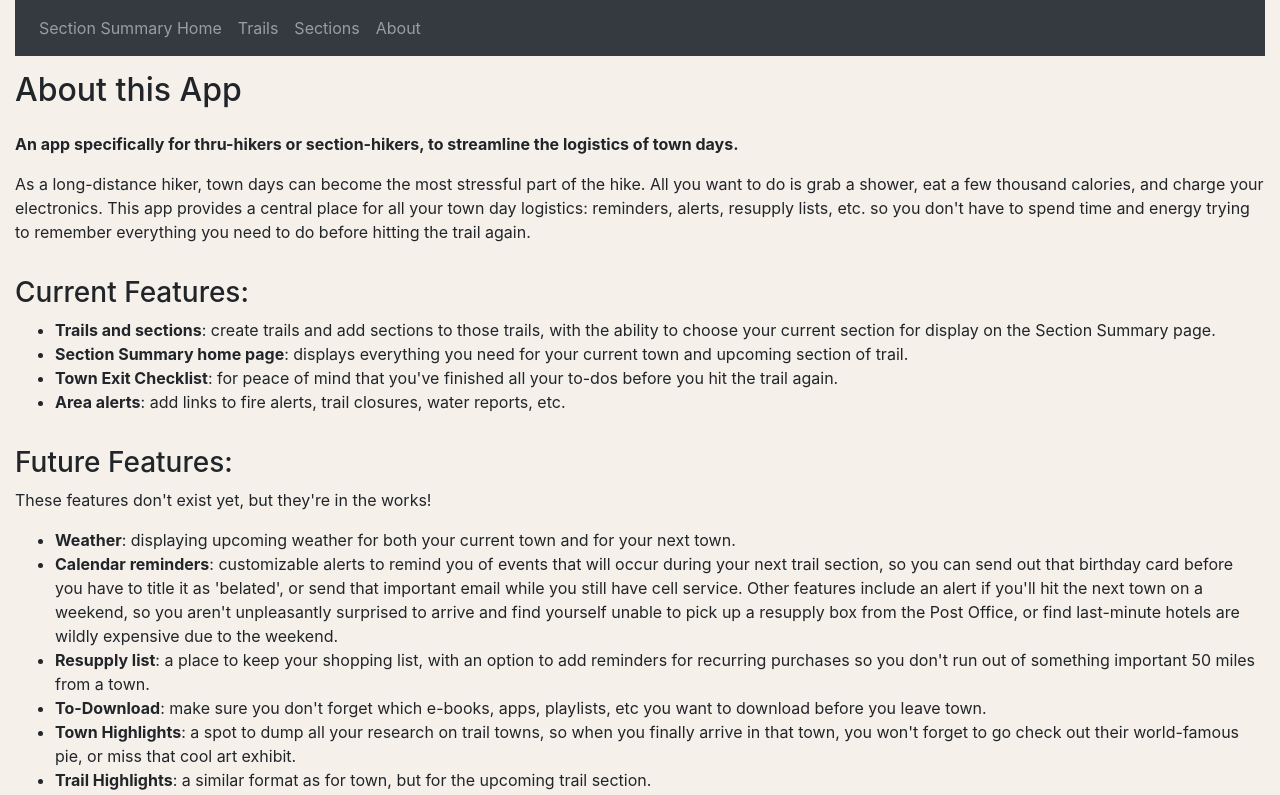
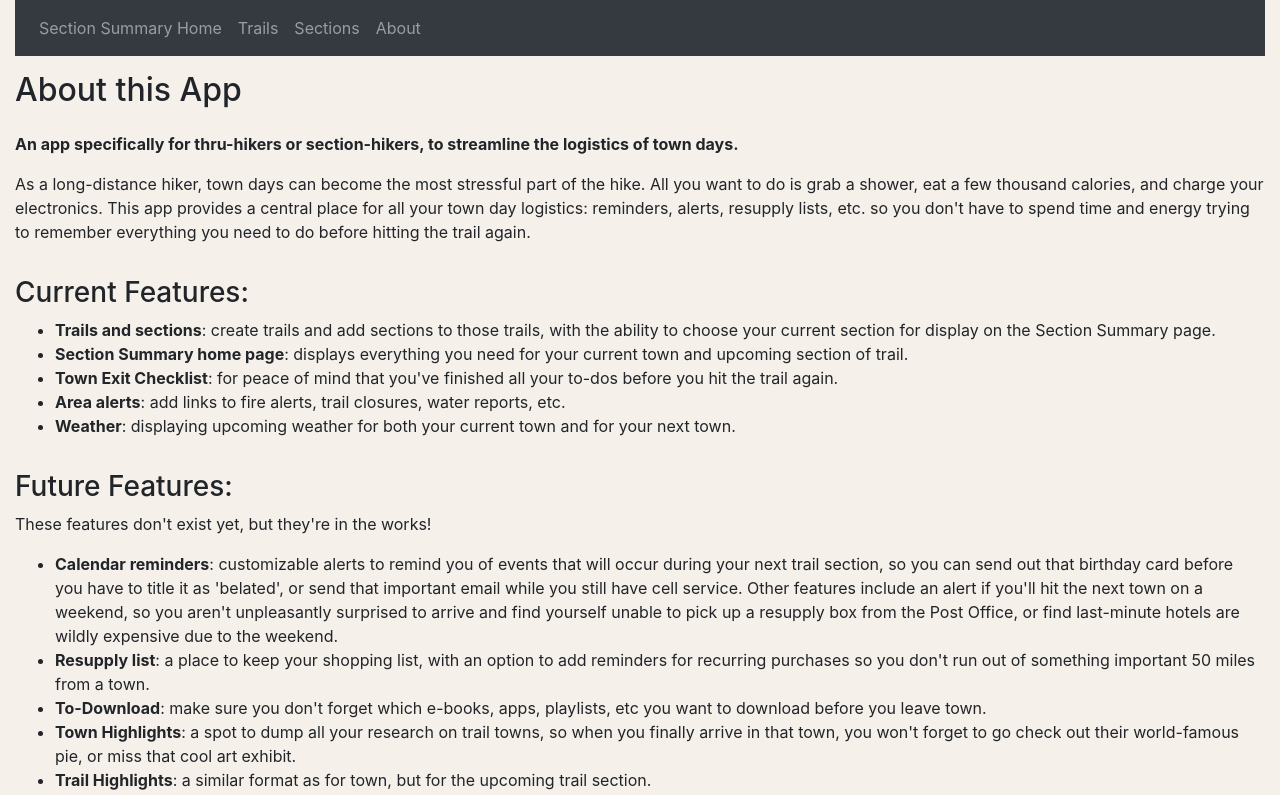
Before and after one commit to nikitakuckuck/thru-hike-logistics, a React (Create React App) app in the folder thru-hike-client/: page /about in a window 1280 px wide. Shown: the top 795 px of the page. Built offline with nearby package versions, Linux system fonts and the light colour scheme.

Commit message:
updated about page

```diff
--- a/thru-hike-client/src/components/About.js
+++ b/thru-hike-client/src/components/About.js
@@ -17,14 +17,14 @@ function About(){
             <li>
                 <strong>Area alerts</strong>: add links to fire alerts, trail closures, water reports, etc.
             </li>
+            <li>
+                <strong>Weather</strong>: displaying upcoming weather for both your current town and for your next town.
+            </li>
         </ul>
     <h3 className="pt-3">Future Features:</h3>
     <p>These features don't exist yet, but they're in the works!</p>
 
     <ul>
-        <li>
-            <strong>Weather</strong>: displaying upcoming weather for both your current town and for your next town.
-        </li>
         <li>
             <strong>Calendar reminders</strong>: customizable alerts to remind you of events that will occur during your next trail section, so you can send out that birthday card before you have to title it as 'belated', or send that important email while you still have cell service. Other features include an alert if you'll hit the next town on a weekend, so you aren't unpleasantly surprised to arrive and find yourself unable to pick up a resupply box from the Post Office, or find last-minute hotels are wildly expensive due to the weekend.
         </li>
```
